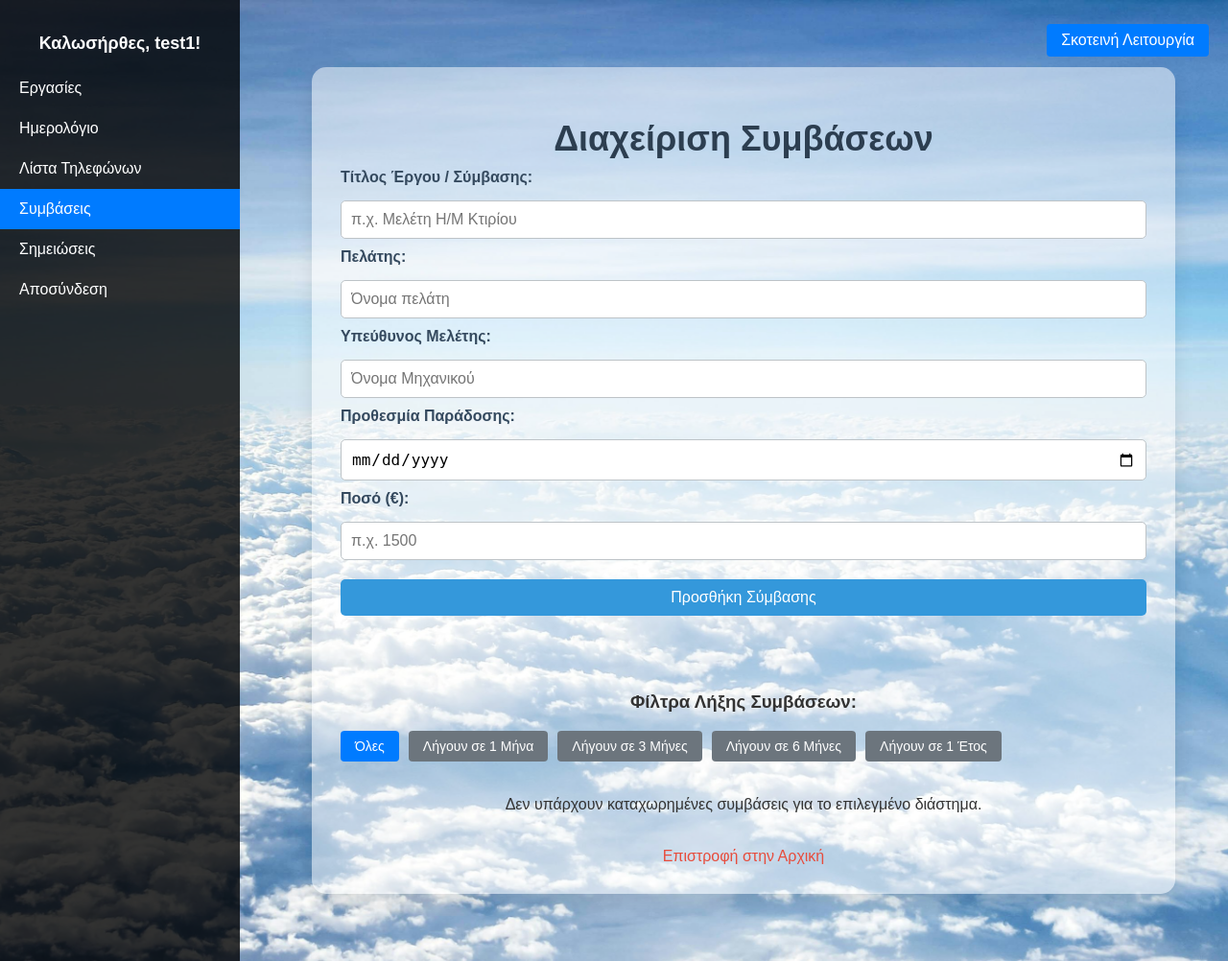
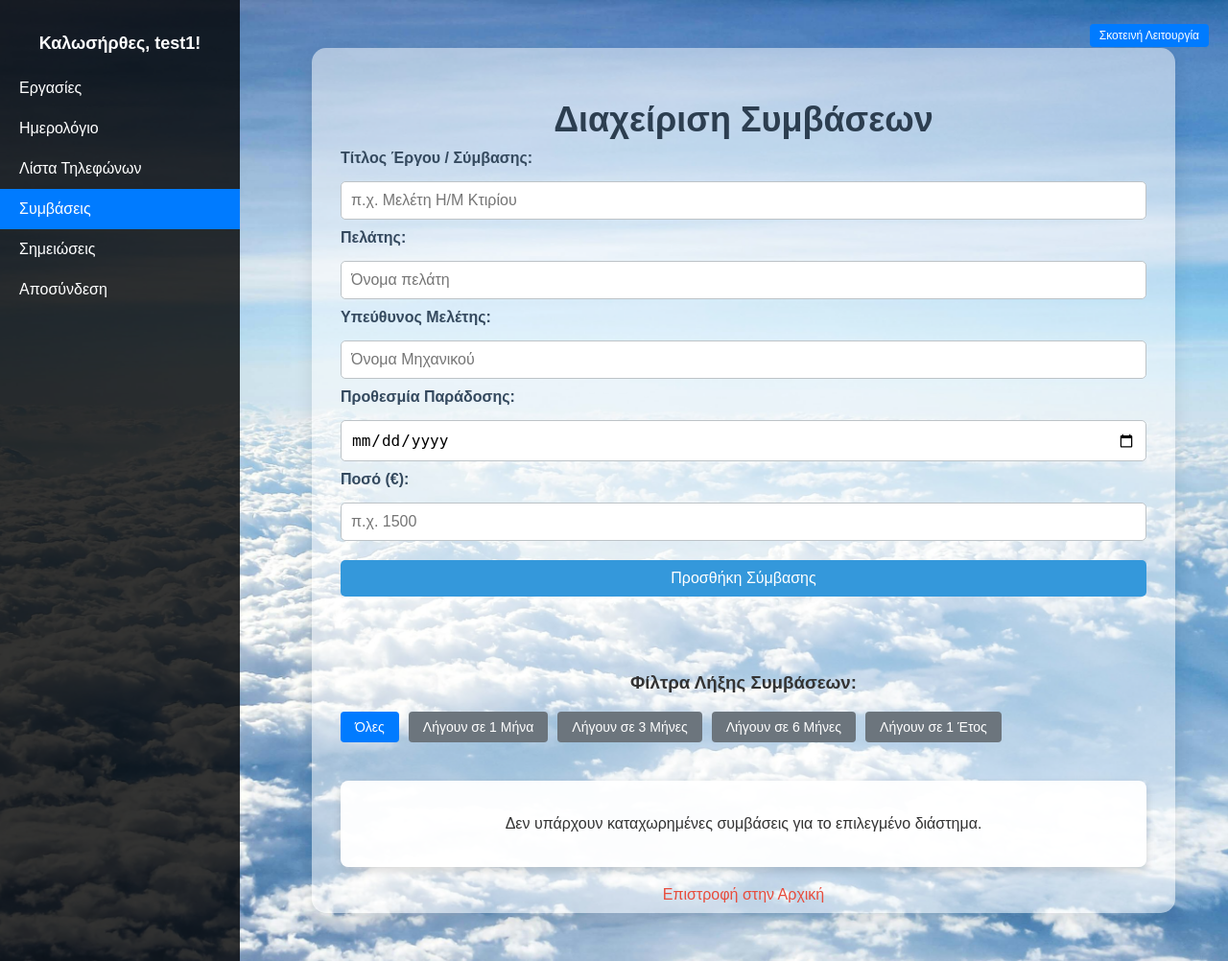
Before and after one commit to GiannisGogas/CRM, a Flask app: page /contracts in a window 1280 px wide. Shown: the whole page at 96% size. Run offline with Flask 3, Linux system fonts and the light colour scheme; a user stored in the database is signed in; data that the repository does not hold is empty.

Commit message:
Make mode toggle smaller and style contracts list box clearly

```diff
--- a/templates/contracts.html
+++ b/templates/contracts.html
@@ -17,7 +17,6 @@
             background-position: center;
             background-attachment: fixed;
         }
-        /* Διόρθωση διάταξης για να μην επικαλύπτεται το sidebar */
         body {
             margin: 0;
             padding: 0;
@@ -50,14 +49,14 @@
         .sidebar a:hover, .sidebar a.active {
             background-color: #007bff;
         }
+        /* Μικρότερο κουμπί πιο ψηλά για να μην πέφτει στο πλαίσιο */
         .mode-toggle {
             position: fixed !important;
-            top: 15px !important;
-            right: 20px !important;
-            width: auto !important;
-            display: inline-block !important;
+            top: 10px !important;
+            right: 25px !important;
             z-index: 9999 !important;
-            padding: 8px 15px;
+            padding: 5px 10px !important;
+            font-size: 12px !important;
             background-color: #007bff;
             color: white;
             border: none;
@@ -86,6 +85,27 @@
         }
         .filter-btn.active, .filter-btn:hover {
             background-color: #007bff;
+        }
+        /* Ευδιάκριτο πλαίσιο για τη λίστα συμβάσεων */
+        .contract-list {
+            background: rgba(255, 255, 255, 0.95);
+            padding: 20px;
+            border-radius: 8px;
+            margin-top: 20px;
+            box-shadow: 0 4px 10px rgba(0, 0, 0, 0.15);
+        }
+        .contract-list table {
+            width: 100%;
+            border-collapse: collapse;
+        }
+        .contract-list th, .contract-list td {
+            padding: 10px;
+            border-bottom: 1px solid #ddd;
+            text-align: left;
+            color: #333;
+        }
+        .contract-list th {
+            background-color: #f1f1f1;
         }
     </style>
 </head>
```
